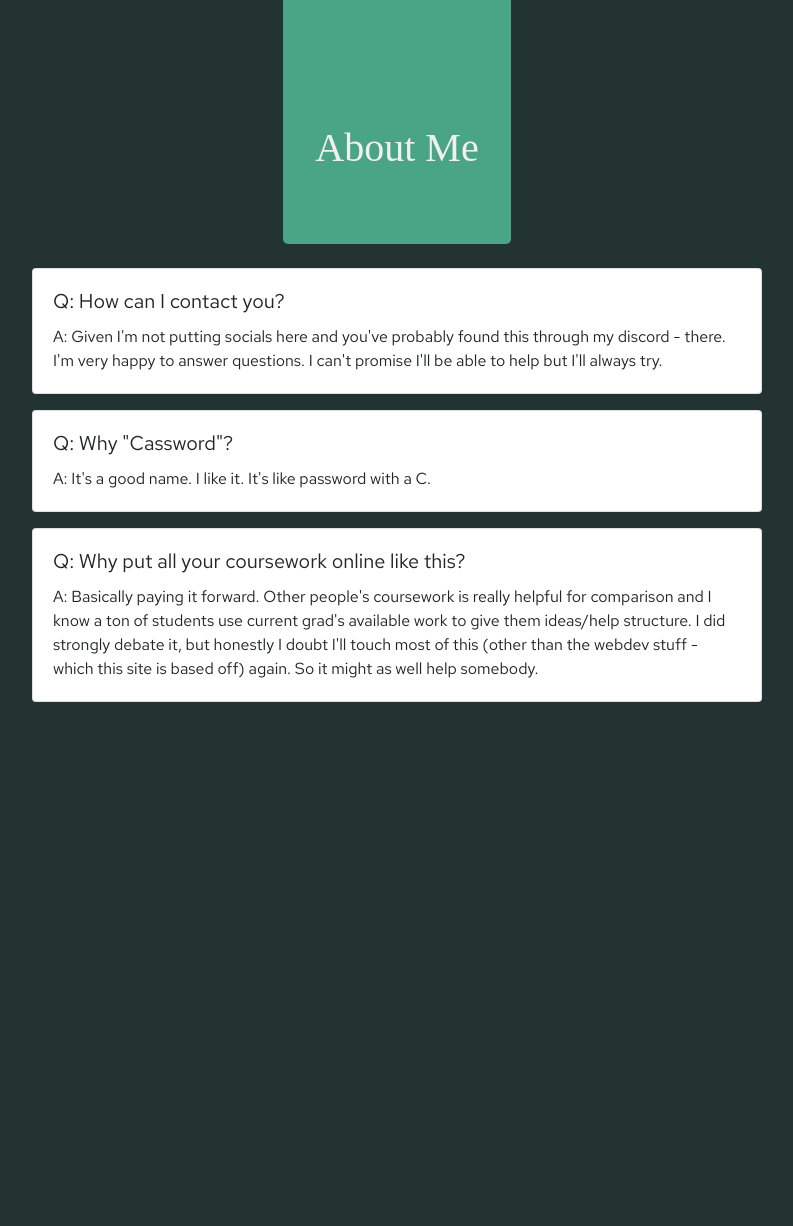
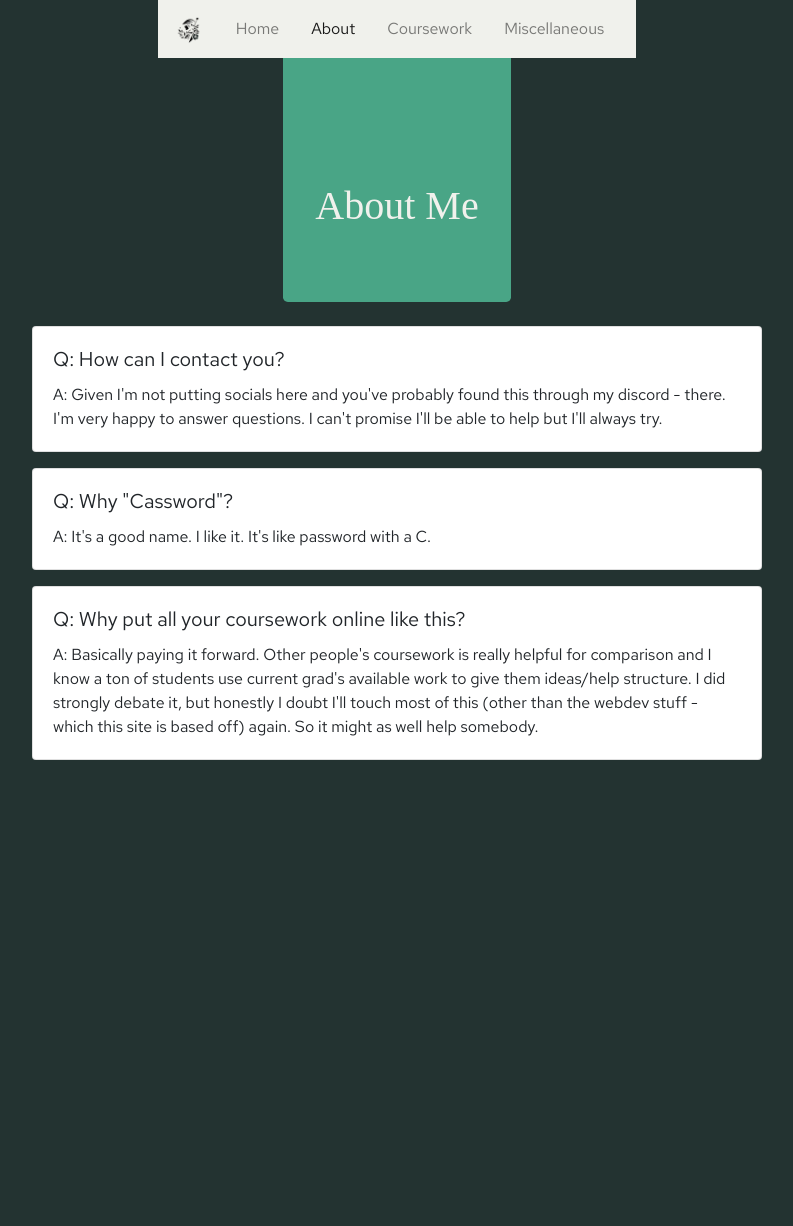
Before and after one commit to Cassword/cassword.github.io, a Jekyll site: the page built from aboutMe.html, in a window 1280 px wide. Shown: the whole page, without its empty margins (243-1036 px from the left). Built offline with Jekyll 4.4.1, drawn with Linux system fonts in a browser that asks for light colours; some web fonts are replaced; before the commit the page ends 1168 px from its top, so only the background shows below that.

Commit message:
Update aboutMe.html

```diff
--- a/aboutMe.html
+++ b/aboutMe.html
@@ -1,24 +1,6 @@
-<!doctype html>
-
-<html lang="en">
-<head>
-	<meta charset="utf-8">
-	<title>About Me</title>
-
-    <link rel="stylesheet" href="https://cdn.jsdelivr.net/npm/bootstrap@4.4.1/dist/css/bootstrap.min.css" integrity="sha384-Vkoo8x4CGsO3+Hhxv8T/Q5PaXtkKtu6ug5TOeNV6gBiFeWPGFN9MuhOf23Q9Ifjh" crossorigin="anonymous">
-	<link rel="stylesheet" href="css/style.css">
-    <script src="https://code.jquery.com/jquery-3.6.1.min.js" integrity="sha256-o88AwQnZB+VDvE9tvIXrMQaPlFFSUTR+nldQm1LuPXQ=" crossorigin="anonymous"></script>
-    <meta name="viewport" content="width=device-width, initial-scale=1">
-	<script src="javascript/script.js"></script>
-
-    <link rel="preconnect" href="https://fonts.googleapis.com">
-    <link rel="preconnect" href="https://fonts.gstatic.com" crossorigin>
-    <link href="https://fonts.googleapis.com/css2?family=Red+Hat+Text&display=swap" rel="stylesheet">
-
-
-</head>
-<body>
-
+---
+layout: main
+---
 
     <!-- Jumbotron -->
     <div class="jumbotron text-center paralsec2 paral">
```
